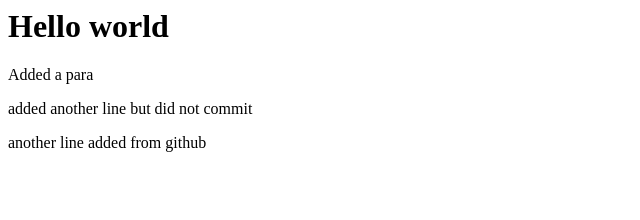
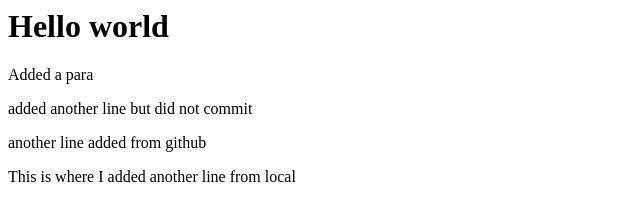
Before and after one commit to ongaikngee/sdgq2_0324_git_practical, a plain HTML site: page index.html in a window 1280 px wide. Shown: the whole page, without its empty margins (0-640 px from the left). Drawn offline with Linux system fonts and the light colour scheme.

Commit message:
syncing....

```diff
--- a/index.html
+++ b/index.html
@@ -3,4 +3,5 @@
     <p>Added a para</p>
     <p>added another line but did not commit</p>
     <p>another line added from github</p>
+    <p>This is where I added another line from local</p>
 </html>
```
